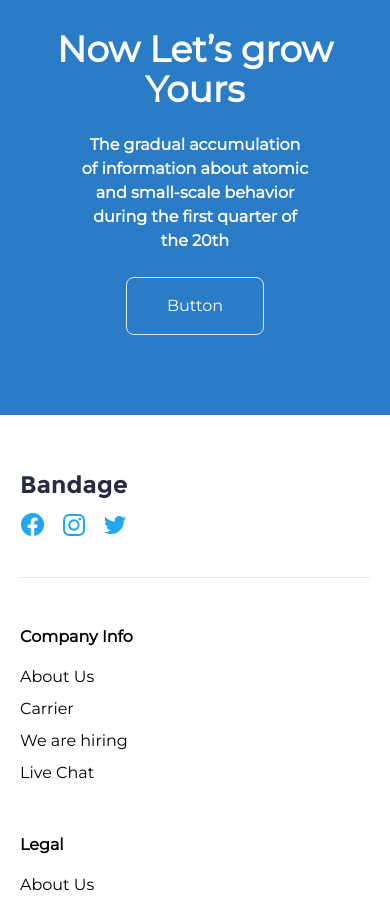
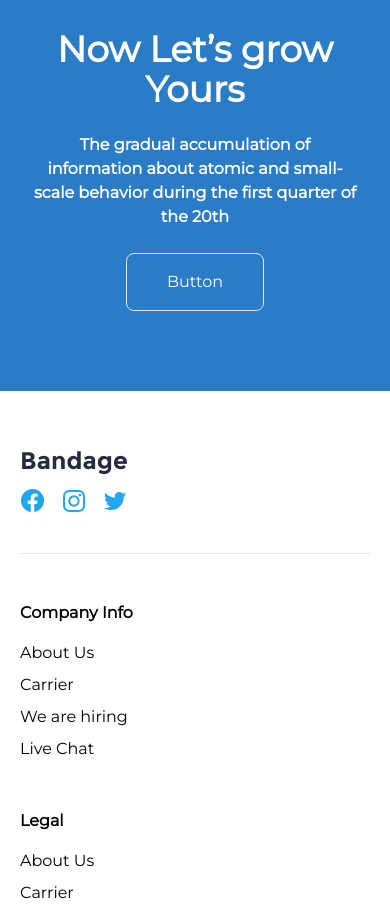
Before and after one commit to cyrusDev1/FigmaToCode-Challenge-Week3-cyrusDev, a Nuxt app: page / in a window 390 px wide. Shown: the part 5024-5932 px from the top of the page. Built offline with nearby package versions, Linux system fonts and the light colour scheme.

Commit message:
feat: mobile

```diff
--- a/components/Testimonials/testimonials.vue
+++ b/components/Testimonials/testimonials.vue
@@ -5,7 +5,7 @@
                 <div class="text-white space-y-6 px-8 xl:px-40">
                     <h3 class="font-bold text-2xl">WORK WITH US</h3>
                     <h2  class="font-bold text-4xl">Now Let’s grow Yours</h2>
-                    <p  class="text-md font-bold xl:text-xl w-[70%] mx-auto xl:mx-0">The gradual accumulation of information about atomic and small-scale behavior during the first quarter of the 20th </p>
+                    <p  class="text-md font-bold xl:text-xl lg:w-[70%] mx-auto xl:mx-0">The gradual accumulation of information about atomic and small-scale behavior during the first quarter of the 20th </p>
                     <a href="" class="mt-5 inline-block px-10 py-4 border rounded-lg">Button</a>
                 </div>
             </div>
```
